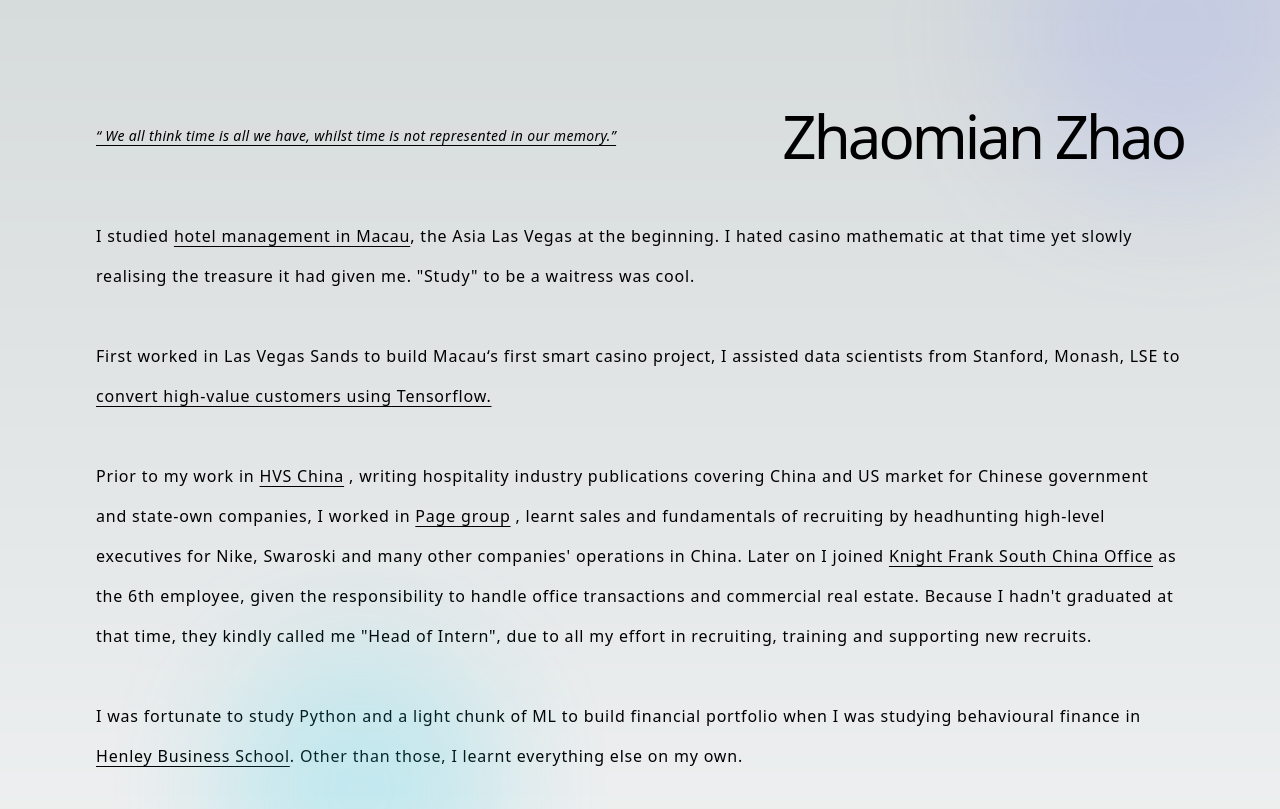
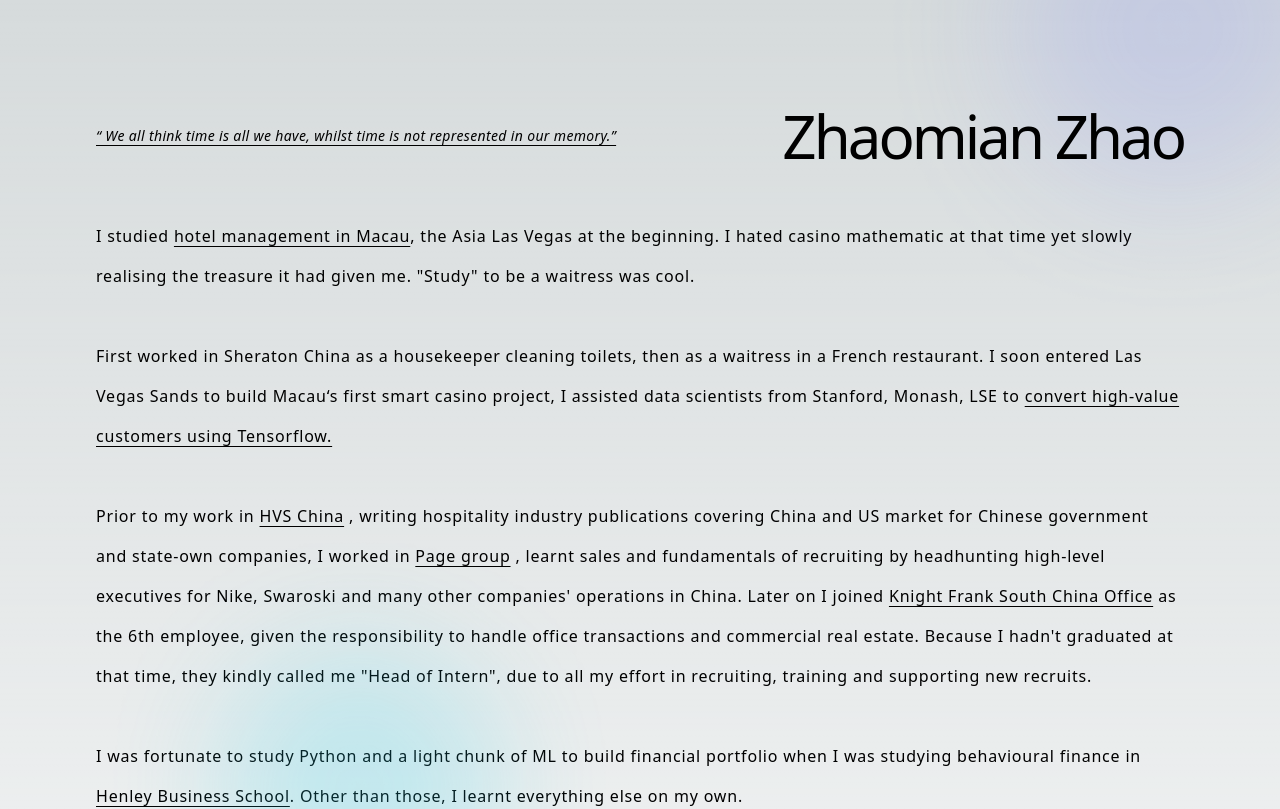
Before and after one commit to zmzlois/zhao-me, a Next.js app: page / in a window 1280 px wide. Shown: the top 809 px of the page. Built offline with nearby package versions, Linux system fonts and the light colour scheme.

Commit message:
waitress

```diff
--- a/pages/index.tsx
+++ b/pages/index.tsx
@@ -52,9 +52,10 @@
             &quot;Study&quot; to be a waitress was cool.
             <br />
             <br />
-            First worked in Las Vegas Sands to build Macau&lsquo;s first smart
-            casino project, I assisted data scientists from Stanford, Monash,
-            LSE to{" "}
+            First worked in Sheraton China as a housekeeper cleaning toilets,
+            then as a waitress in a French restaurant. I soon entered Las Vegas
+            Sands to build Macau&lsquo;s first smart casino project, I assisted
+            data scientists from Stanford, Monash, LSE to{" "}
             <Link
               href="https://www.thinkwithgoogle.com/intl/en-apac/future-of-marketing/creativity/sands-china-embraces-machine-learning-focus-high-value-consumers/"
               className="underline underline-offset-4 decoration-1"
```
